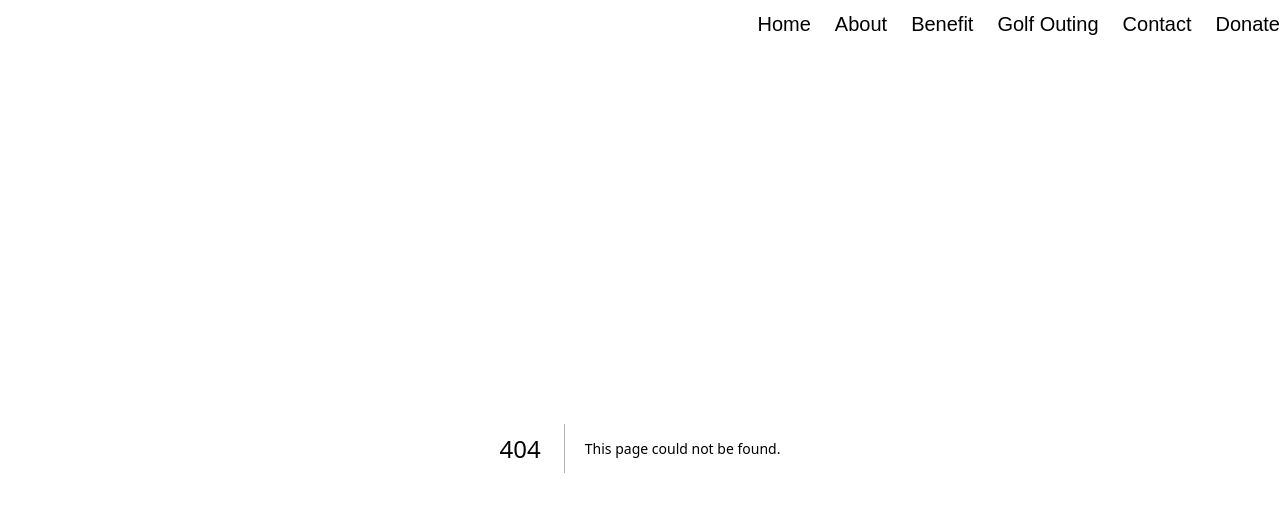
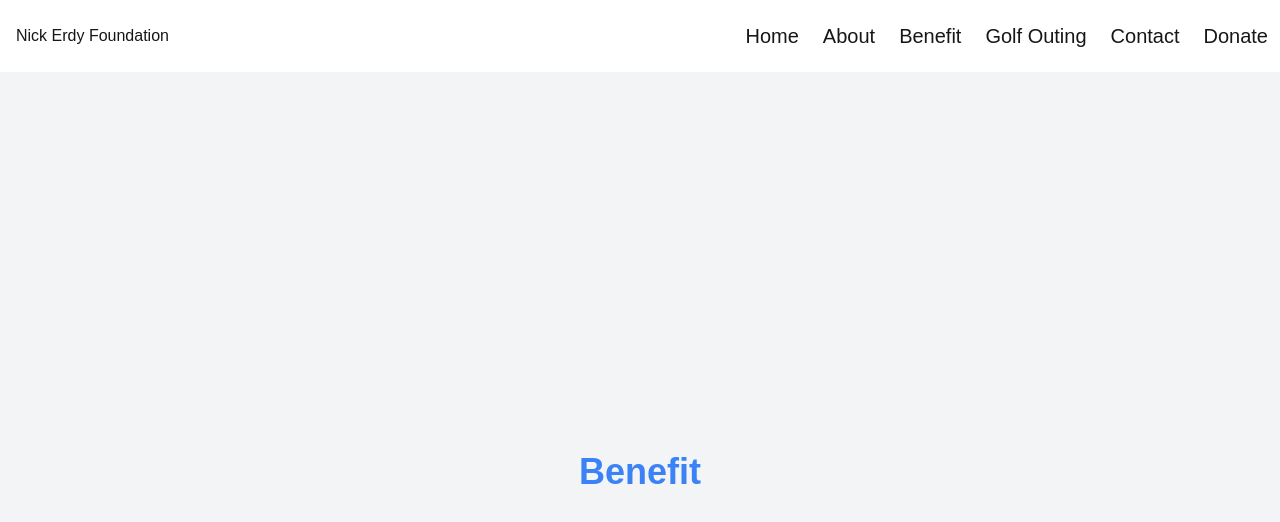
Before and after one commit to khepf/newnef, a Next.js app: page /benefit in a window 1280 px wide. Before the commit this address had no page. Shown: the top 522 px of the page. Built offline with nearby package versions, Linux system fonts and the light colour scheme.

Commit message:
navbar and pages creation

```diff
--- a/components/navbar.tsx
+++ b/components/navbar.tsx
@@ -8,7 +8,7 @@ import { faXmark } from '@fortawesome/free-solid-svg-icons';
 
 function DesktopNavLinks() {
     return (
-        <ul className="absolute right-0 flex flex-row space-x-6">
+        <ul className="absolute right-3 flex flex-row space-x-6">
         <li className="text-xl hover:text-blue-900 hover:font-semibold">
             <Link href="/">Home</Link>
         </li>
@@ -33,10 +33,8 @@ function DesktopNavLinks() {
 
 function LogoLink() {
     return (
-      <div className="mb-4 text-center sm:mb-0">
-        <Link href="/">
-          {/* Your logo component */}
-        </Link>
+      <div className=" ml-4 mb-4 text-left sm:mb-0">
+        <h1>Nick Erdy Foundation</h1>
       </div>
     );
   }
@@ -63,7 +61,21 @@ function LogoLink() {
           <li className="text-3xl hover:text-blue-900 hover:font-semibold">
             <Link href="/">Home</Link>
           </li>
-          {/* Add other navigation links */}
+          <li className="text-3xl hover:text-blue-900 hover:font-semibold">
+            <Link href="/about">About</Link>
+          </li>
+          <li className="text-3xl hover:text-blue-900 hover:font-semibold">
+            <Link href="/benefit">Benefit</Link>
+          </li>
+          <li className="text-3xl hover:text-blue-900 hover:font-semibold">
+            <Link href="/golf">Golf Outing</Link>
+          </li>
+          <li className="text-3xl hover:text-blue-900 hover:font-semibold">
+            <Link href="/contact">Contact</Link>
+          </li>
+          <li className="text-3xl hover:text-blue-900 hover:font-semibold">
+            <Link href="/donate">Donate</Link>
+          </li>
         </ul>
       </div>
     );
--- /dev/null
+++ b/src/app/benefit/page.tsx
@@ -0,0 +1,7 @@
+export default function Benefit() {
+    return (
+        <div className="flex items-center justify-center min-h-screen bg-gray-100">
+            <h1 className="text-4xl font-bold text-blue-500">Benefit</h1>
+        </div>
+    )
+  }
--- /dev/null
+++ b/src/app/contact/page.tsx
@@ -0,0 +1,7 @@
+export default function Contact() {
+    return (
+        <div className="flex items-center justify-center min-h-screen bg-gray-100">
+            <h1 className="text-4xl font-bold text-blue-500">Contact</h1>
+        </div>
+    )
+  }
--- /dev/null
+++ b/src/app/donate/page.tsx
@@ -0,0 +1,7 @@
+export default function Donate() {
+    return (
+        <div className="flex items-center justify-center min-h-screen bg-gray-100">
+            <h1 className="text-4xl font-bold text-blue-500">Donate</h1>
+        </div>
+    )
+  }
--- /dev/null
+++ b/src/app/golf/page.tsx
@@ -0,0 +1,7 @@
+export default function Golf() {
+    return (
+        <div className="flex items-center justify-center min-h-screen bg-gray-100">
+            <h1 className="text-4xl font-bold text-blue-500">Golf</h1>
+        </div>
+    )
+  }
```
